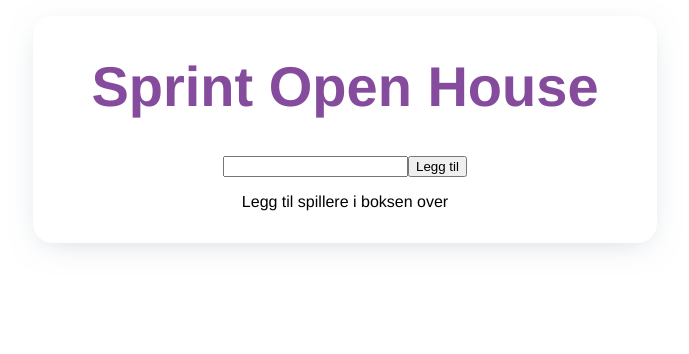
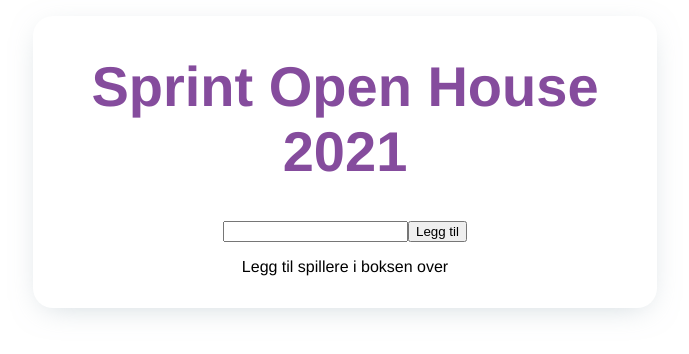
Before and after one commit to ankile/sprint-open-house, a React (Create React App) app: page / in a window 1280 px wide. Shown: the top 354 px of the page, without its empty margins (295-984 px from the left). Built offline with nearby package versions, Linux system fonts and the light colour scheme.

Commit message:
Update header

```diff
--- a/src/App.js
+++ b/src/App.js
@@ -37,7 +37,7 @@ function App() {
             }}
             onClick={() => setInputOpen(!inputOpen)}
           >
-            Sprint Open House
+            Sprint Open House 2021
           </h1>
 
           {inputOpen && (
```
